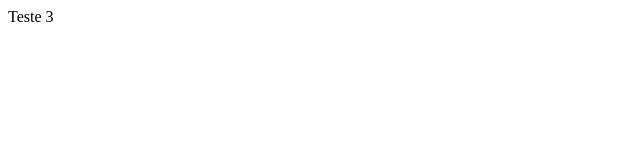
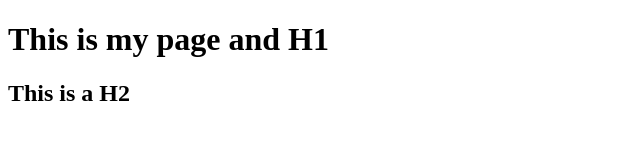
Before and after one commit to emmaludgero/wdd230, a plain HTML site: page index.html in a window 1280 px wide. Shown: the whole page, without its empty margins (0-640 px from the left). Drawn offline with Linux system fonts and the light colour scheme.

Commit message:
H2 and H1 added

```diff
--- a/index.html
+++ b/index.html
@@ -1,4 +1,15 @@
-<html>
-Teste 3
+<!DOCTYPE html>
+<html lang="en">
+
+<head>
+    <meta charset="UTF-8">
+    <meta name="viewport" content="width=device-width, initial-scale=1.0">
+    <title>Emma Page</title>
+</head>
+
+<body>
+    <h1>This is my page and H1</h1>
+    <h2>This is a H2</h2>
+</body>
 
 </html>
```
